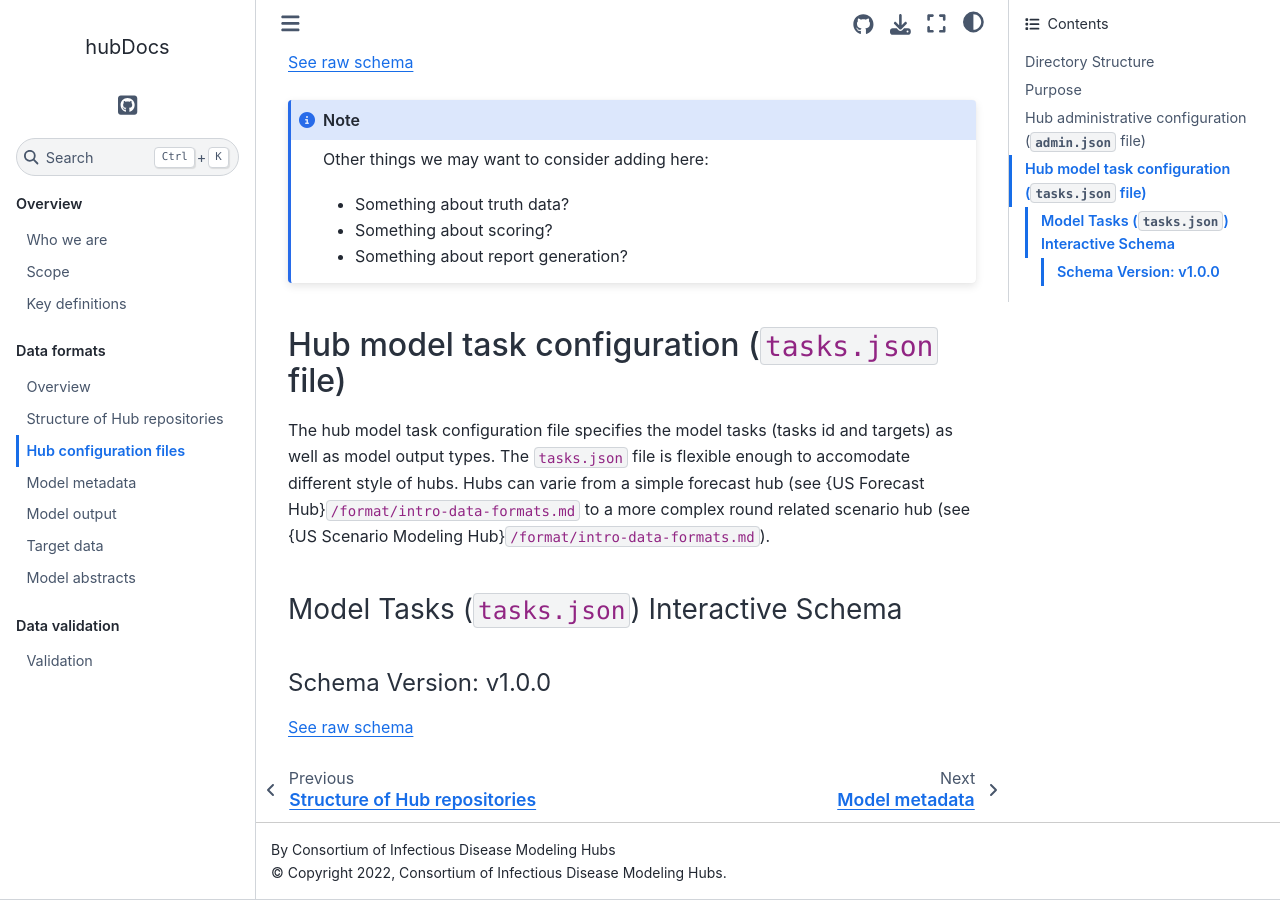
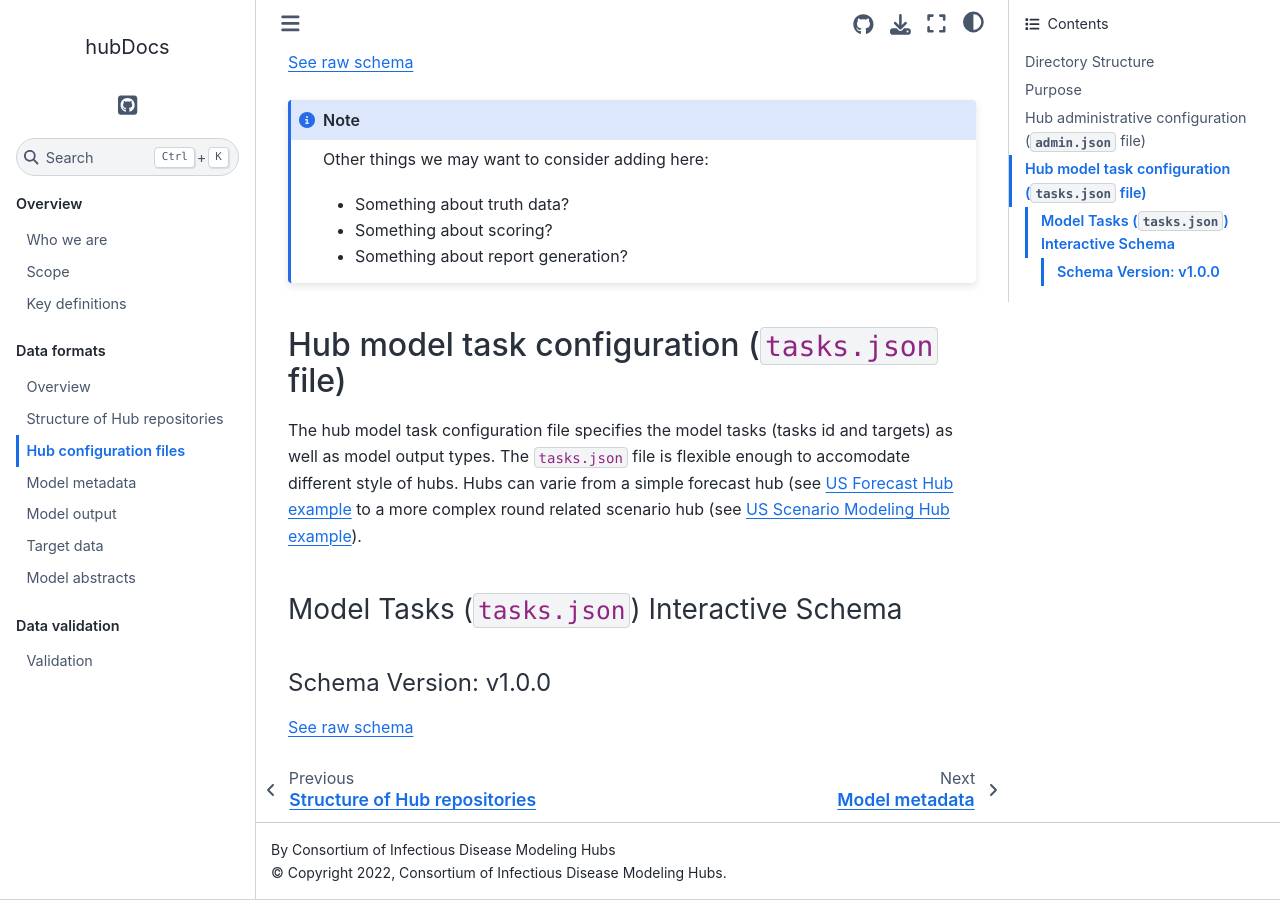
Before and after one commit to hubverse-org/hubDocs, a Sphinx documentation site: the page built from docs/source/format/hub-config.md, in a window 1280 px wide and 900 px high, scrolled down 1744 px. Built offline with Sphinx 7.4.7 and the Sphinx Book theme 1.1.4, drawn with Linux system fonts in a browser that asks for light colours.

Commit message:
fix link and h4 titles

```diff
--- a/docs/source/format/hub-config.md
+++ b/docs/source/format/hub-config.md
@@ -33,7 +33,7 @@
 
 ### Hub administrative configuration (`admin.json`) Interactive Schema
 
-##### Schema Version: {{schema_version}}
+#### Schema Version: {{schema_version}}
 {{'[See raw schema](https://raw.githubusercontent.com/Infectious-Disease-Modeling-Hubs/schemas/BRANCH/SCHEMA_VERSION/admin-schema.json)'.replace('SCHEMA_VERSION', schema_version).replace('BRANCH', schema_branch)}}
 
 {{'<script src="../_static/docson/widget.js" data-schema="https://raw.githubusercontent.com/Infectious-Disease-Modeling-Hubs/schemas/BRANCH/SCHEMA_VERSION/admin-schema.json"></script>'.replace('SCHEMA_VERSION', schema_version).replace('BRANCH', schema_branch)}}
@@ -47,12 +47,12 @@
 
 (tasks_metadata)=
 ## Hub model task configuration (`tasks.json` file)
-The hub model task configuration file specifies the model tasks (tasks id and targets) as well as model output types. The `tasks.json` file is flexible enough to accomodate different style of hubs. Hubs can varie from a simple forecast hub (see {US Forecast Hub}`/format/intro-data-formats.md` to a more complex round related scenario hub (see {US Scenario Modeling Hub}`/format/intro-data-formats.md`).
+The hub model task configuration file specifies the model tasks (tasks id and targets) as well as model output types. The `tasks.json` file is flexible enough to accomodate different style of hubs. Hubs can varie from a simple forecast hub (see [US Forecast Hub example](/format/intro-data-formats.md) to a more complex round related scenario hub (see [US Scenario Modeling Hub example](/format/intro-data-formats.md)).
 
 
 ### Model Tasks (`tasks.json`) Interactive Schema
 
-##### Schema Version: {{schema_version}}
+#### Schema Version: {{schema_version}}
 {{'[See raw schema](https://raw.githubusercontent.com/Infectious-Disease-Modeling-Hubs/schemas/BRANCH/SCHEMA_VERSION/tasks-schema.json)'.replace('SCHEMA_VERSION', schema_version).replace('BRANCH', schema_branch)}}
 
 {{'<script src="../_static/docson/widget.js" data-schema="https://raw.githubusercontent.com/Infectious-Disease-Modeling-Hubs/schemas/BRANCH/SCHEMA_VERSION/tasks-schema.json"></script>'.replace('SCHEMA_VERSION', schema_version).replace('BRANCH', schema_branch)}}
```
